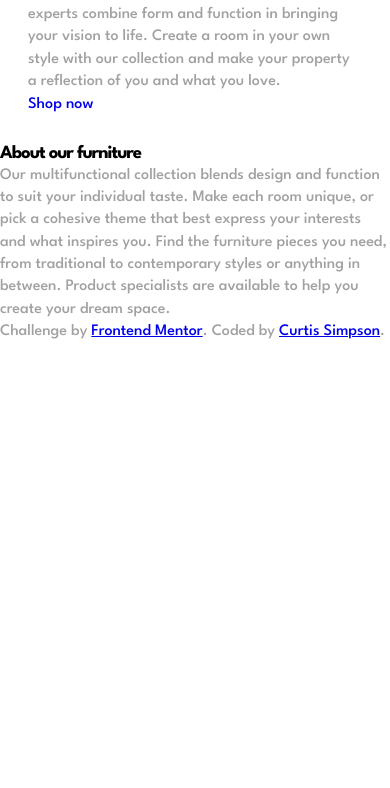
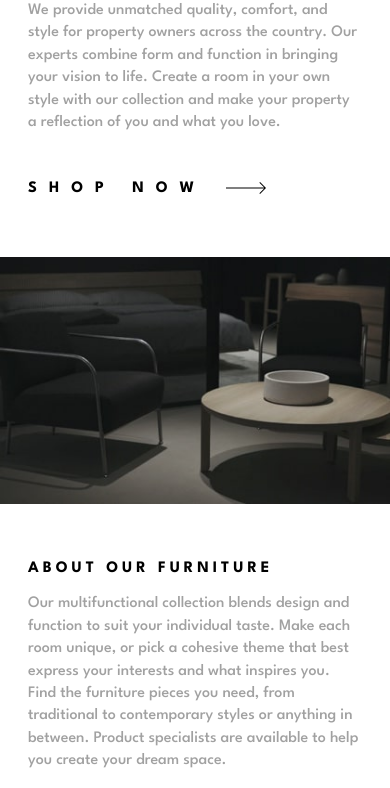
Before and after one commit to crsimpson5/room-homepage, a website: page index.html in a window 390 px wide. Shown: the part 538-1326 px from the top of the page. Before the commit the page ends 882 px from the top, so only its background shows below. Drawn offline with Linux system fonts and the light colour scheme.

Commit message:
Add mobile layout styles

```diff
--- a/index.html
+++ b/index.html
@@ -40,8 +40,8 @@
     </header>
     <main class="main-grid">
       <div class="hero-image"></div>
-      <div class="info-section">
-        <div data-slide="1">
+      <div class="section info-section">
+        <div class="flow" data-slide="1">
           <h2>Discover innovative ways to decorate</h2>
           <p>
             We provide unmatched quality, comfort, and style for property owners
@@ -50,7 +50,10 @@
             our collection and make your property a reflection of you and what
             you love.
           </p>
-          <a href="#" class="cta">Shop now</a>
+          <a href="#" class="cta mt-2">
+            <span>Shop now</span>
+            <img src="images/icon-arrow.svg" alt="" />
+          </a>
         </div>
         <div class="hidden" data-slide="2">
           <h2>We are available all across the globe</h2>
@@ -82,6 +85,10 @@
           </button>
         </div>
       </div>
+      <div>
+        <img src="images/image-about-dark.jpg" alt="">
+      </div>
+      <div class="section flow">
         <h3>About our furniture</h3>
         <p>
           Our multifunctional collection blends design and function to suit your
@@ -91,6 +98,10 @@
           between. Product specialists are available to help you create your dream
           space.
         </p>
+      </div>
+      <div>
+        <img src="images/image-about-light.jpg" alt="">
+      </div>
     </main>
 
     <footer class="attribution">
--- a/scss/_globals.scss
+++ b/scss/_globals.scss
@@ -41,7 +41,14 @@ h3 {
 }
 
 h2 {
-  font-size: 2.25rem;
+  font-size: 2.375rem;
+  line-height: 1;
+}
+
+h3 {
+  text-transform: uppercase;
+  font-size: 1rem;
+  letter-spacing: 4px;
 }
 
 button {
@@ -55,9 +62,18 @@ img {
   max-width: 100%;
 }
 
-a[class] {
+:where(a[class]) {
   text-decoration: none;
+  color: currentColor;
 }
+
+// Composition
+
+.flow > * + * {
+  margin-top: var(--flow-space, 1rem);
+}
+
+// Utilities
 
 .hidden {
   display: none;
@@ -65,6 +81,10 @@ a[class] {
 
 .main-grid {
   display: grid;
+}
+
+.mt-2 {
+  margin-top: 2.5rem;
 }
 
 .hero-image {
@@ -76,9 +96,26 @@ a[class] {
   background-position: center;
 }
 
+.cta {
+  display: inline-flex;
+  align-items: center;
+  gap: 1.25rem;
+  text-transform: uppercase;
+  color: var(--gray-900);
+  font-weight: bold;
+  letter-spacing: 12px;
+
+  span {
+    padding-top: 0.25em;
+  }
+}
+
+.section {
+  padding: 3.5rem 1.75rem;
+}
+
 .info-section {
   position: relative;
-  padding: 1.75rem;
 
   .controls {
     display: flex;
```
Also changed, not shown: css/styles.css, 1 other file. Lines whose indentation alone changed are shown as unchanged.
